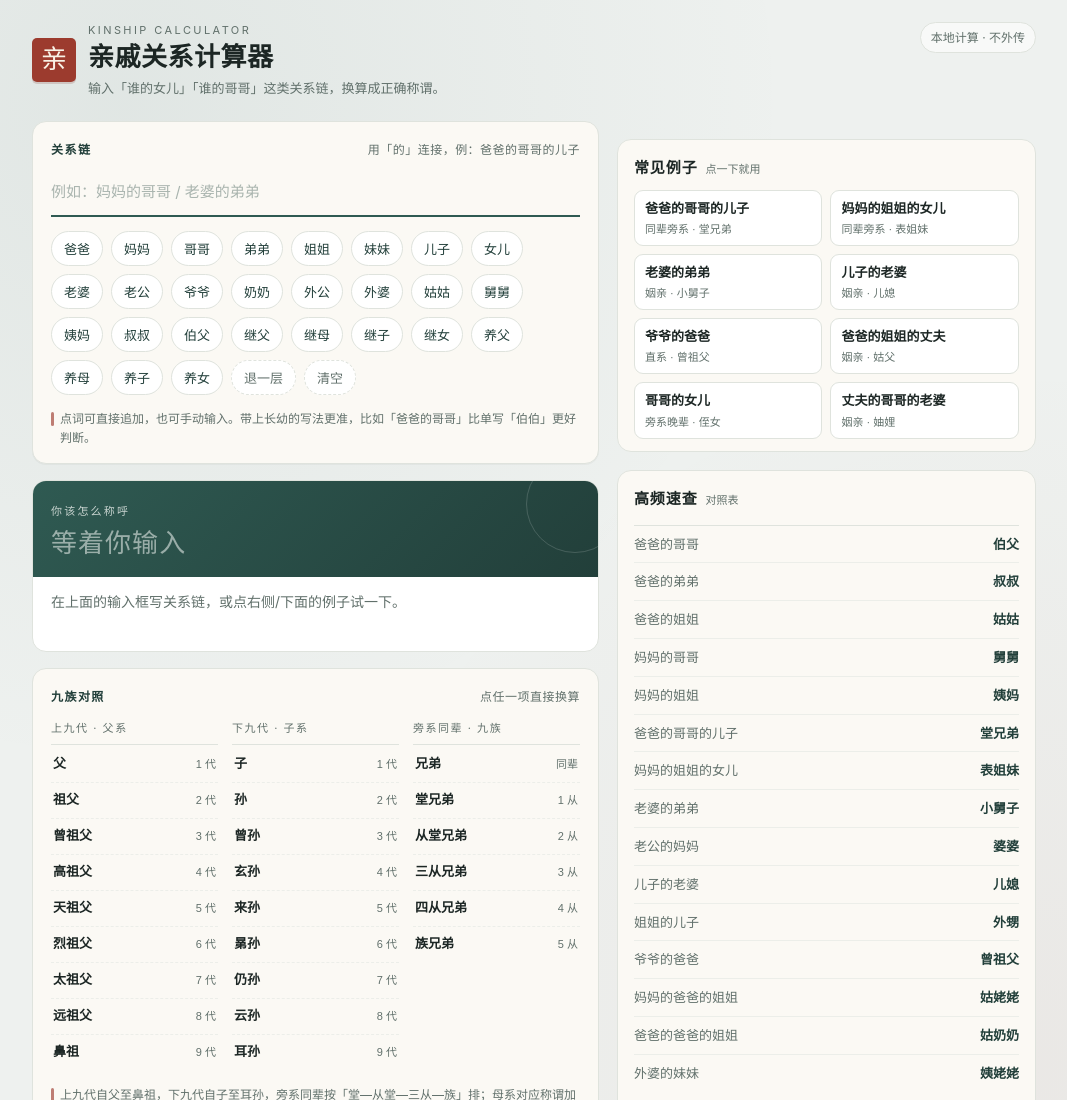
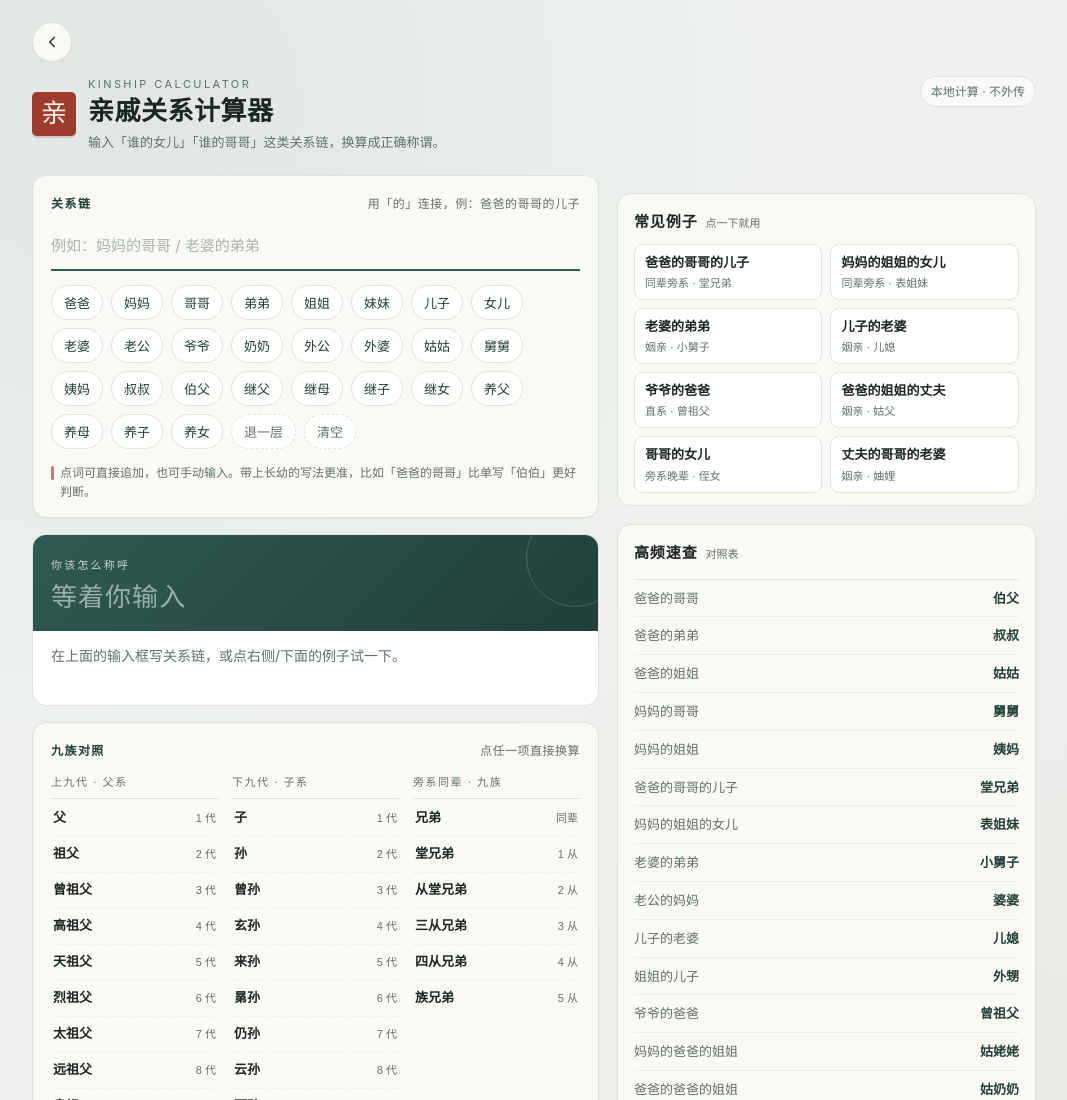
Before and after one commit to bdb6gdsypm-cell/tool, a plain HTML site: page 亲戚关系计算器/亲戚关系计算器.html in a window 1280 px wide. Shown: the top 1100 px of the page, without its empty margins (106-1173 px from the left). Drawn offline with Linux system fonts and the light colour scheme.

Commit message:
Add back button to HTML layout

```diff
--- a/亲戚关系计算器/亲戚关系计算器.html
+++ b/亲戚关系计算器/亲戚关系计算器.html
@@ -45,6 +45,16 @@ body{
 .eyebrow{font-size:11px;letter-spacing:.22em;color:var(--sub);text-transform:uppercase}
 h1{margin:2px 0 0;font-size:26px;line-height:1.25;letter-spacing:.02em}
 .head p{margin:4px 0 0;font-size:13px;color:var(--sub)}
+.back-btn{
+  display:inline-flex;align-items:center;justify-content:center;
+  width:40px;height:40px;margin:0 0 14px;border-radius:50%;
+  background:var(--paper);border:1px solid var(--line);color:var(--jade-deep);
+  text-decoration:none;box-shadow:0 1px 0 rgba(28,38,36,.05);
+  transition:background .15s, border-color .15s;
+}
+.back-btn:hover{background:var(--tint);border-color:var(--jade)}
+.back-btn:active{transform:scale(.96)}
+.back-btn svg{display:block}
 .headmark{
   font-size:12px;color:var(--sub);border:1px solid var(--line);
   padding:5px 10px;border-radius:999px;white-space:nowrap;background:rgba(255,255,255,.6)
@@ -174,6 +184,10 @@ h1{margin:2px 0 0;font-size:26px;line-height:1.25;letter-spacing:.02em}
 </head>
 <body>
 <div class="wrap">
+
+  <a class="back-btn" href="../首页/首页.html" aria-label="返回首页" title="返回首页">
+    <svg width="18" height="18" viewBox="0 0 24 24" fill="none" stroke="currentColor" stroke-width="2.2" stroke-linecap="round" stroke-linejoin="round"><polyline points="15 18 9 12 15 6"/></svg>
+  </a>
 
   <!-- ===== 页头 ===== -->
   <header class="head">
```
